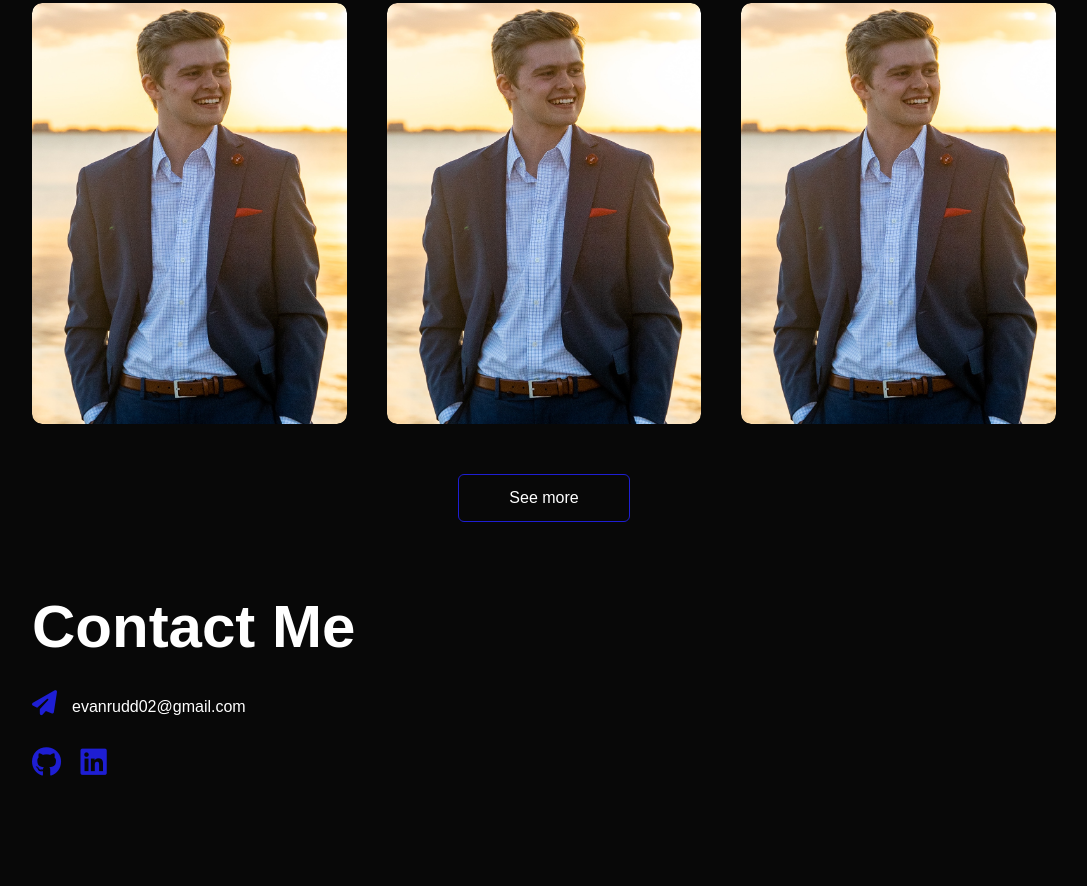
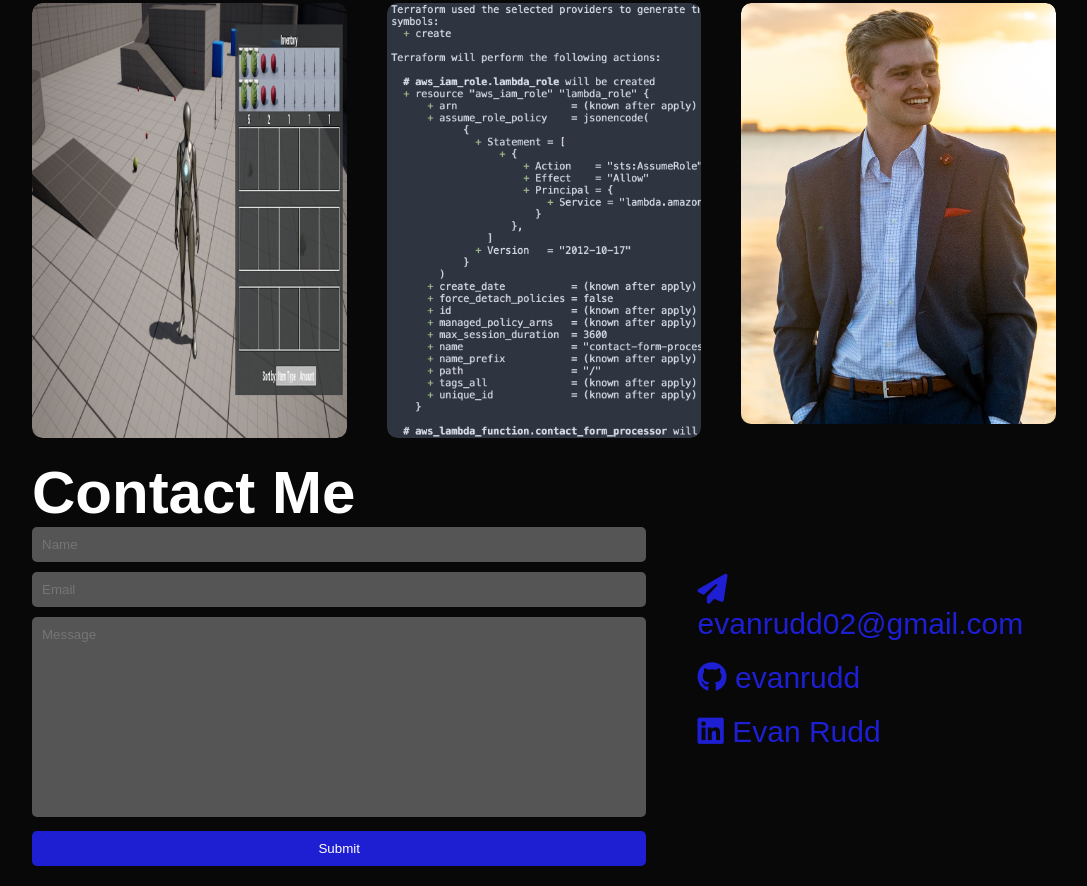
Before and after one commit to evanrudd/evanrudd.github.io, a plain HTML site: page index.html in a window 1280 px wide. Shown: the part 1588-2474 px from the top of the page, without its empty margins (96-1183 px from the left). Before the commit the page ends 2378 px from the top, so only its background shows below. Drawn offline with Linux system fonts and the light colour scheme.

Commit message:
Added contact form, updated styling

```diff
--- a/index.html
+++ b/index.html
@@ -12,7 +12,7 @@
     <div id="header">
         <div class="container">
             <nav>
-                <img src="images/logo.png" class="logo">
+                <!-- <img src="images/logo.png" class="logo"> -->
                 <ul>
                     <li><a href='#header'>Home</a></li>
                     <li><a href='#about'>About</a></li>
@@ -37,7 +37,7 @@
                 </div>
                 <div class="about-col-2">
                     <h1 class="sub-title">About Me</h1>
-                    <p>Lorem ipsum dolor sit amet consectetur adipisicing elit. Molestiae sit atque nesciunt error fuga distinctio soluta magnam delectus molestias, voluptate suscipit voluptas facere, pariatur aspernatur nam quos aperiam cupiditate sunt?</p>
+                    <p>I am currently a junior at Florida State University. I am passionate in learning new technologies and creating an impact in the realm of software development.</p>
                     <div class="tab-titles">
                         <p class="tab-links active-link" onclick="opentab('skills')">Skills</p>
                         <p class="tab-links" onclick="opentab('experience')">Experience</p>
@@ -46,7 +46,7 @@
                     <div class="tab-contents active-tab" id="skills">
                         <ul>
                             <li><span>Languages</span><br>C++, JavaScript/TypeScript, HTML/CSS, Python</li>
-                            <li><span>Developer Tools:</span><br>Linux, Git, Supabase</li>
+                            <li><span>Developer Tools:</span><br>Linux, Git, Supabase, Terraform, AWS Lambda</li>
                             <li><span>Other:</span><br>Unreal Engine</li>
                         </ul>
                     </div>
@@ -71,31 +71,31 @@
             <h1 class="sub-title">Projects</h1>
             <div class="work-list">
                 <div class="work">
-                    <img src="images/headshot.jpeg">
+                    <img src="images/project1.png">
                     <div class="layer">
-                        <h3>Project 1</h3>
-                        <p>Lorem ipsum dolor sit amet consectetur adipisicing elit. Quisquam, voluptatum.</p>
-                        <a href="#"><i class="fa-solid fa-link"></i></a>
+                        <h3>Inventory System</h3>
+                        <p>C++, Unreal Engine</p>
+                        <a href="https://github.com/evanrudd/InventorySystem/tree/main" target="_blank"><i class="fa-solid fa-link"></i></a>
+                    </div>
+                </div>
+                <div class="work">
+                    <img src="images/project2.png">
+                    <div class="layer">
+                        <h3>Form Submission Processor</h3>
+                        <p>Terraform, AWS Lambda, Python, HTML/CSS</p>
+                        <a href="https://github.com/evanrudd/Form-Submission-Processor" target="_blank"><i class="fa-solid fa-link"></i></a>
                     </div>
                 </div>
                 <div class="work">
                     <img src="images/headshot.jpeg">
                     <div class="layer">
-                        <h3>Project 2</h3>
-                        <p>Lorem ipsum dolor sit amet consectetur adipisicing elit. Quisquam, voluptatum.</p>
-                        <a href="#"><i class="fa-solid fa-link"></i></a>
-                    </div>
-                </div>
-                <div class="work">
-                    <img src="images/headshot.jpeg">
-                    <div class="layer">
-                        <h3>Project 3</h3>
-                        <p>Lorem ipsum dolor sit amet consectetur adipisicing elit. Quisquam, voluptatum.</p>
-                        <a href="#"><i class="fa-solid fa-link"></i></a>
+                        <h3>Magnesis Demonstration</h3>
+                        <p>C++, Unreal Engine</p>
+                        <a href="https://github.com/evanrudd/Magnesis-Demo", target="_blank"><i class="fa-solid fa-link"></i></a>
                     </div>
                 </div>
             </div>
-            <a href="#" class="btn">See more</a>
+            <!-- <a href="#" class="btn">See more</a> -->
         </div>
     </div>
 
@@ -105,13 +105,22 @@
             <div class="row">
                 <div class="contact-left">
                     <h1 class="sub-title">Contact Me</h1>
-                    <p><i class="fa-solid fa-paper-plane"></i>evanrudd02@gmail.com</p>
-                    <div class="social-icons">
-                        <a href="https://github.com/evanrudd" target="_blank"><i class="fa-brands fa-github"></i></a>
-                        <a href="https://www.linkedin.com/in/evan-rudd-4a48231b9/" target="_blank"><i class="fa-brands fa-linkedin"></i></a>
+                    <div class="contact-form">
+                        <form id="contact-form" method="post">
+                            <input type="text" name="name" placeholder="Name">
+                            <input type="email" name="email" placeholder="Email">
+                            <textarea name="message" placeholder="Message"></textarea>
+                           <button type="submit">Submit</button>
+                        </form>
                     </div>
                 </div>
-                <div class="contact-right"></div>
+                <div class="contact-right">
+                    <div class="social-icons">
+                        <p><a href="mailto:evanrudd02@gmail.com" target="_blank"><i class="fa-solid fa-paper-plane"></i> evanrudd02@gmail.com</a></p>
+                        <p><a href="https://github.com/evanrudd" target="_blank"><i class="fa-brands fa-github"></i> evanrudd</a></p>
+                        <p><a href="https://www.linkedin.com/in/evan-rudd-4a48231b9/" target="_blank"><i class="fa-brands fa-linkedin"></i> Evan Rudd</a></p>
+                    </div>
+                </div>
             </div>
         </div>
     </div>
@@ -130,6 +139,45 @@
             document.getElementById(tabname).classList.add("active-tab");
             event.currentTarget.classList.add("active-link");
         }
+
+        document.getElementById("contact-form").addEventListener("submit", function (event) {
+            event.preventDefault(); // Prevent the form from submitting the traditional way
+
+            // Collect form data
+            var formData = {
+                name: document.getElementsByName("name")[0].value,
+                email: document.getElementsByName("email")[0].value,
+                message: document.getElementsByName("message")[0].value,
+            };
+
+            // Make a POST request to your API Gateway endpoint
+            fetch("https://hnwmvhli4g.execute-api.us-east-1.amazonaws.com/ContactFormProcessor", {
+                method: "POST",
+                body: JSON.stringify(formData),
+                headers: {
+                    "Content-Type": "application/json",
+                },
+            })
+            .then(function (response) {
+                if (!response.ok) {
+                    throw new Error("Network response was not ok");
+                }
+                return response.json();
+            })
+            .then(function (data) {
+                // Handle the response from the Lambda function here
+                console.log(data);
+                alert("Form submitted successfully!");
+
+                document.getElementsByName("name")[0].value = "";
+                document.getElementsByName("email")[0].value = "";
+                document.getElementsByName("message")[0].value = "";
+            })
+            .catch(function (error) {
+                console.error("There was a problem with the fetch operation:", error);
+                alert("Form submission failed. Please try again later.");
+            });
+        });
     </script>
 </body>
 </html>
--- a/style.css
+++ b/style.css
@@ -180,6 +180,7 @@ nav ul li a:hover::after {
 
 .work img{
     width: 100%;
+    height: auto;
     border-radius: 10px;
     display: block;
     transition: transform 0.5s;
@@ -247,11 +248,11 @@ nav ul li a:hover::after {
 
 /* ----------------- contact ----------------- */
 .contact-left {
-    flex-basis: 35%;
+    flex-basis: 60%;
 }
 
 .contact-right {
-    flex-basis: 60%;
+    flex-basis: 35%;
 }
 
 .contact-left p {
@@ -265,15 +266,47 @@ nav ul li a:hover::after {
 }
 
 .social-icons {
-    margin-top: 30px;
+    padding-top: 95px;
 }
 
 .social-icons a {
     text-decoration: none;
     font-size: 30px;
-    margin-right: 15px;
     color: #1e1ed3;
     display: inline-block;
+    padding-top: 20px;
+}
+
+#form-container {
+    background-color: #444; /* Darker background color */
+    padding: 20px;
+    border-radius: 10px; /* Rounded corners */
+    box-shadow: 0px 0px 10px rgba(0, 0, 0, 0.5); /* Box shadow for depth */
+    text-align: center;
+    width: 300px;
+  }
+
+input[type="text"],
+input[type="email"],
+textarea,
+button {
+  width: 100%;
+  padding: 10px;
+  margin-bottom: 10px;
+  border: none;
+  border-radius: 5px; /* Rounded corners */
+  background-color: #555; /* Slightly lighter background color */
+  color: #fff; /* Text color */
+}
+
+button {
+    background-color: #1e1ed3; /* Accent color for button */
+    cursor: pointer;
+}
+
+textarea {
+    resize: none;
+    height: 200px;
 }
 
 /* ----------------- css for mobile ----------------- */
```
Also changed, not shown: images/project1 copy.png (added), images/project1.png (added), images/project2.png (added), 2 other files.
